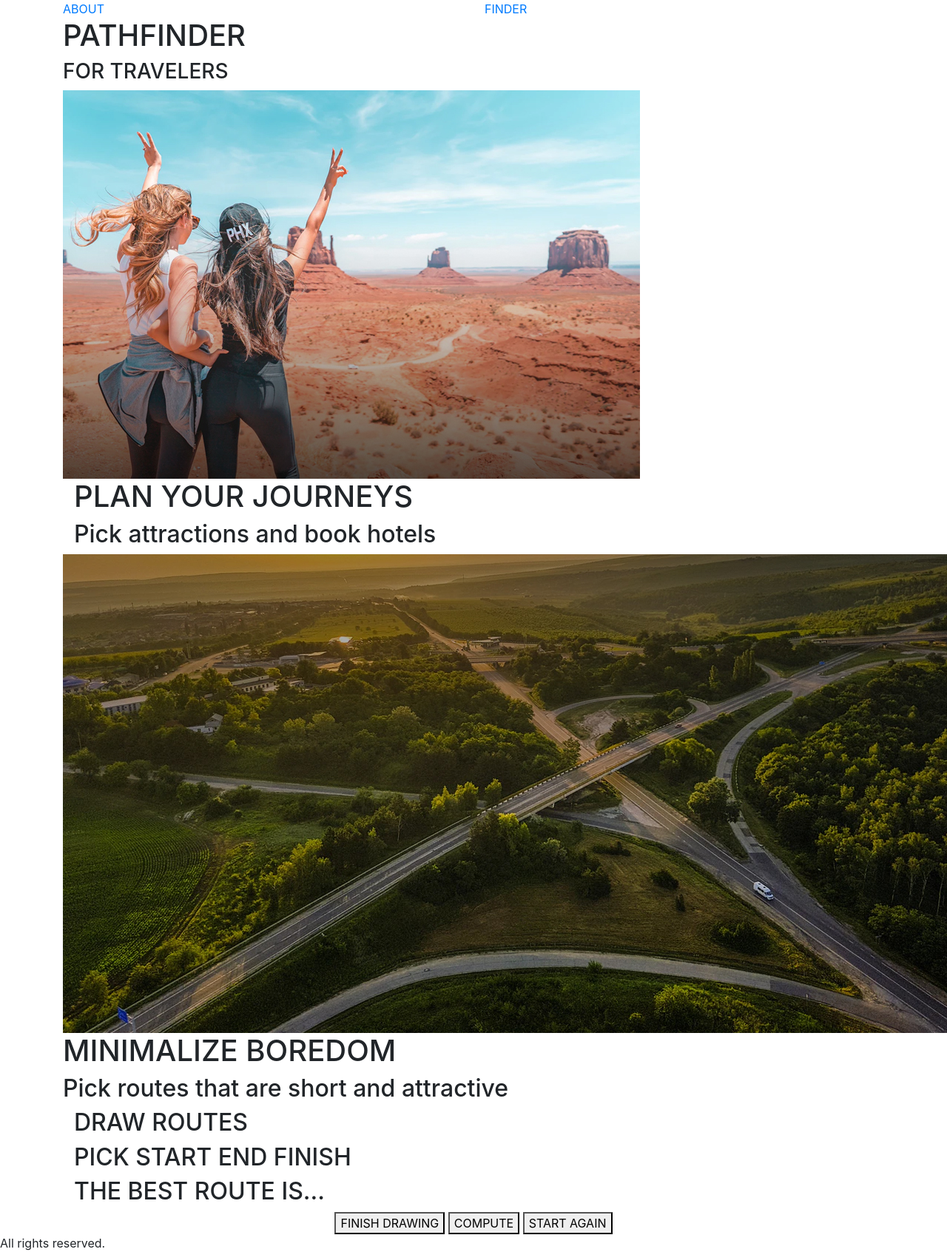
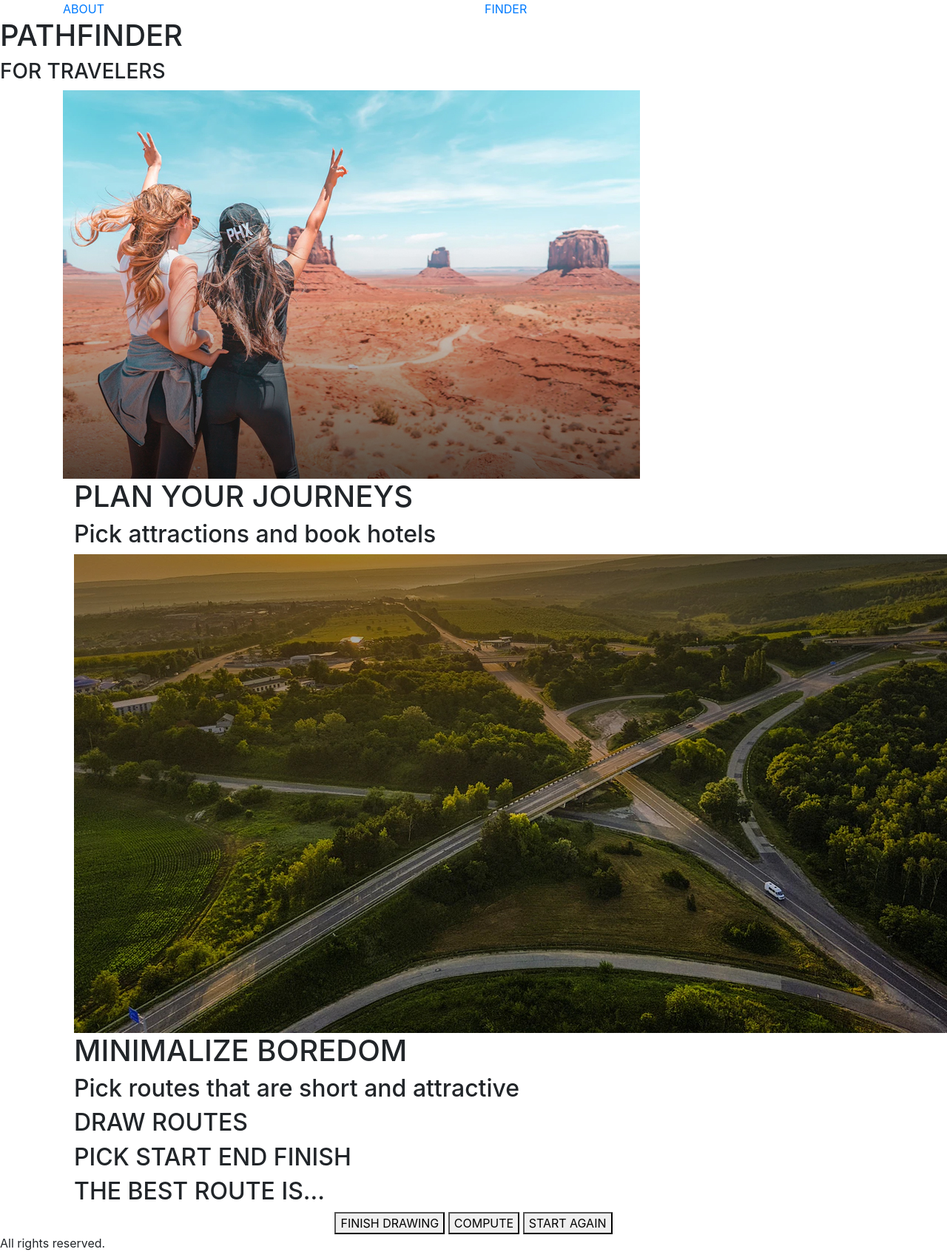
Before and after one commit to sbjohansen/project-pathfinder, a website with bundled scripts: page src/index.html in a window 1280 px wide. Shown: the top 1692 px of the page at 74% size. Built offline with nearby package versions, Linux system fonts and the light colour scheme.

Commit message:
CHANGE header/about page styling

```diff
--- a/src/index.html
+++ b/src/index.html
@@ -24,21 +24,16 @@
               <a href="#finder" class="left">FINDER</a>
             </div>
           </div>
-          <div class="splash-title">
+        </div>
+          <div class="splash-title splash-container">
             <div class="row">
-              <div class="col-md-12">
+              <div class="col-md-12 ">
                 <h1 class="splash-main-title">PATHFINDER</h1>
-                <div class="row">
-                  <div class="col-md-12 ">
-                    <h3 class="splash-main-subtitle">FOR TRAVELERS</h3>
-                  </div>
+                  <h3 class="splash-main-subtitle">FOR TRAVELERS</h3>
+
                 </div>
-              </div>
             </div>
-          </div>
-
         </div>
-      </div>
   </header>
 
   <div id="pages" class="pages-wrapper">
@@ -54,20 +49,25 @@
  <script id="template-about-page" type="text/x-handlebars-template">
   <div class="container">
     <div class="row">
-      <div class="box-wrapper box-left col-12-md ">
+      <div class="box-wrapper box-left">
         <img src="./images/1.jpg" class="reveal fade-left">
+        <div class="box-text-wrapper" >
+
         <h1 class="col-md-12 reveal fade-left">PLAN YOUR JOURNEYS</h1>
         <h2 class="col-md-12 reveal fade-left">Pick attractions and book hotels</h2>
+        </div>
       </div>
-  </div>
+      </div>
   <div class="row">
-    <div class="box-wrapper-big col-12-md">
+    <div class="col-md-12">
+    <div class="box-wrapper-big">
       <img src="./images/2.jpg" class="reveal fade-right">
       <div class="box-text-wrapper" >
         <h1 class="reveal fade-right">MINIMALIZE BOREDOM</h1>
         <h2 class="reveal fade-right">Pick routes that are short and attractive</h2>
       </div>
     </div>
+  </div>
   </div>
 
   </div>
--- a/src/js/components/AboutPage.js
+++ b/src/js/components/AboutPage.js
@@ -7,6 +7,8 @@ class AboutPage {
     const thisAbout = this;
 
     thisAbout.render(element);
+    thisAbout.initActions();
+
   }
 
 
@@ -28,6 +30,13 @@ class AboutPage {
     thisAbout.dom.wrapper = element;
 
   }
+
+  initActions() {
+
+    window.addEventListener('scroll', utils.reveal);
+    utils.reveal();
+
+  }
 }
 
 export default AboutPage;
--- a/src/js/utils.js
+++ b/src/js/utils.js
@@ -26,7 +26,7 @@ utils.reveal = function() {
   for (let i = 0; i < reveals.length; i++) {
     const windowHeight = window.innerHeight;
     const elementTop = reveals[i].getBoundingClientRect().top;
-    const elementVisible = 50;
+    const elementVisible = 10;
     if (elementTop < windowHeight - elementVisible) {
       reveals[i].classList.add('active');
     } else {
--- a/src/sass/partials/_aboutpage.scss
+++ b/src/sass/partials/_aboutpage.scss
@@ -1,46 +1,49 @@
 
 .box-left {
+  margin-top: 250px;
   position: relative;
-  margin-left: 5%;
+  display: flex;
+  justify-content: left;
 
   img {
     height: auto;
-    width: 43vw;
+    width: 800px;
   }
 
   h1 {
     position: absolute;
+    text-align: left;
     bottom: 20%;
-    left: 60%;
+    left: 400px;
     text-shadow: 0px 0px 38px black, 0px 0px 58px black;
     font-family: $font-sans-serif;
     font-weight: bold;
-    letter-spacing: 0.04vw;
-    font-size: 3.3vw;
+    letter-spacing: 0.15vw;
+    font-size: 70px;
   }
 
   h2 {
     position: absolute;
     bottom: 10%;
-    left: 60%;
+    text-align: left;
+    left: 400px;
     padding-top: 30px;
     text-shadow: 0px 0px 38px black, 0px 0px 58px black;
     font-family: $font-sans-serif;
     font-weight: normal;
-    letter-spacing: 0.05vw;
-    font-size: 1.8vw;
+    font-size: 40px;
 
   }
 }
 
 .box-wrapper-big {
-  position: relative;
+
   margin-top: 8%;
 
   img {
-    margin-left: 30vw;
+    float: right;
     height: auto;
-    width: 60vw;
+    width: 1040px;
   }
 
 
@@ -49,24 +52,20 @@
 
 .box-wrapper-big h1 {
   position: absolute;
-  left: 14%;
-  top: 4vw;
+  top: 200px;
   text-shadow: 0px 0px 38px black, 0px 0px 58px black;
   font-family: $font-sans-serif;
   font-weight: bold;
-  letter-spacing: 0.05vw;
-  font-size: 3.3vw;
+  letter-spacing: 0.15vw;
+  font-size: 70px;
 
 }
 
 .box-wrapper-big h2 {
   position: absolute;
-  top: 9vw;
-
-  left: 14%;
+  top: 300px;
   text-shadow: 0px 0px 38px black, 0px 0px 58px black;
   font-family: $font-sans-serif;
   font-weight: normal;
-  letter-spacing: 0.05vw;
-  font-size: 1.8vw;
+  font-size: 40px;
 }
--- a/src/sass/partials/_global.scss
+++ b/src/sass/partials/_global.scss
@@ -3,7 +3,7 @@
 }
 
 body {
-  margin: 0;
+  margin: 0 auto;
   font-size: 14px;
   line-height: 1.7;
   color: $color-white;
--- a/src/sass/partials/_header.scss
+++ b/src/sass/partials/_header.scss
@@ -20,20 +20,26 @@ header {
 }
 
 .splash-main-title{
-  display: flex;
-  justify-content: center;
-  font-size: 5vw;
+  text-align: center;
+  width: 100%;
+  font-size: 100px;
   font-weight: 800;
-  letter-spacing: 2vw;
+  letter-spacing: 60px;
   margin-top: 4.9vw;
   text-shadow: 0px 0px 78px black, 0px 0px 58px black;
 }
 
 .splash-main-subtitle {
-  padding-left: 59%;
-  font-size: 2vw;
-  letter-spacing: 0.2vw;
+  text-align: right;
+  font-size: 50px;
+  letter-spacing: 0.4vw;
   font-weight: 600;
   text-shadow: 0px 0px 58px black, 0px 0px 28px black;
 
 }
+
+.splash-container {
+  width: 1100px;
+  margin: 0 auto;
+  padding: 0 auto;
+}
```
